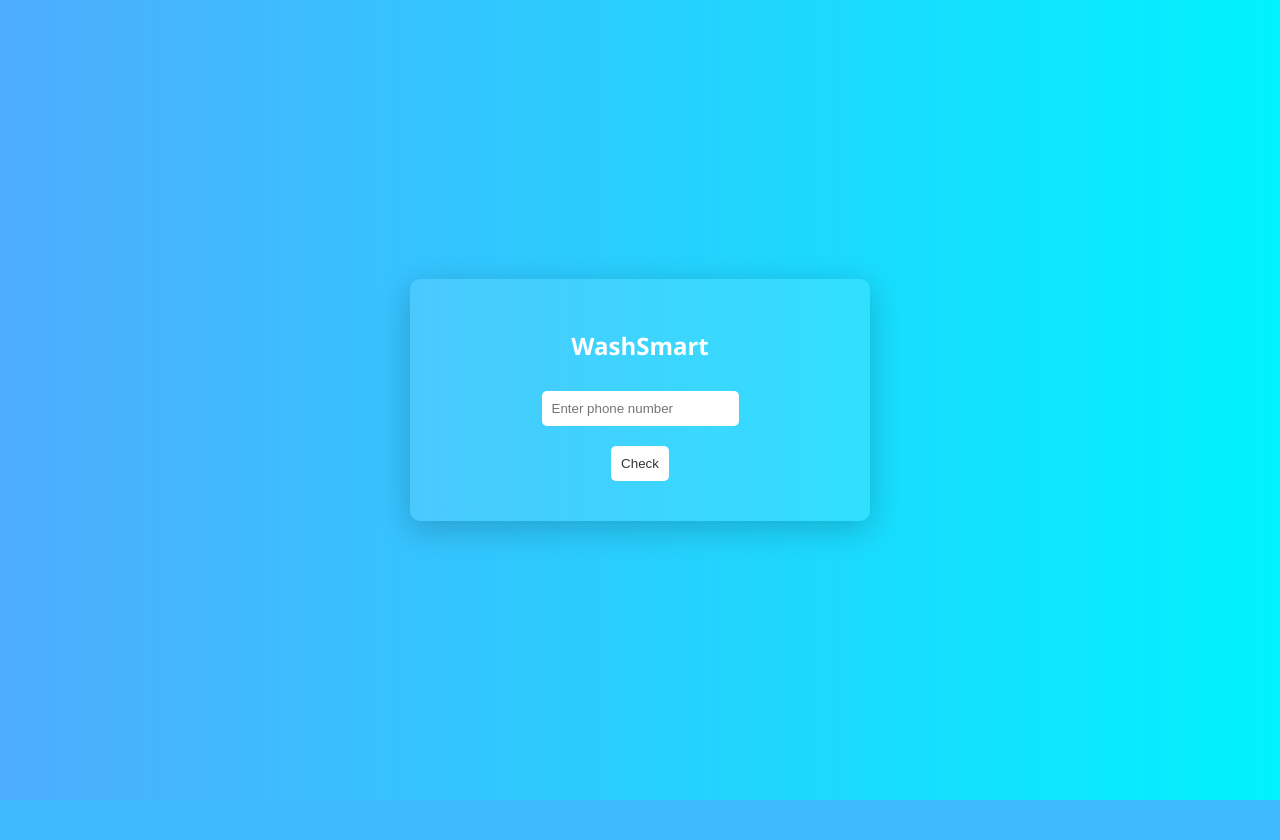
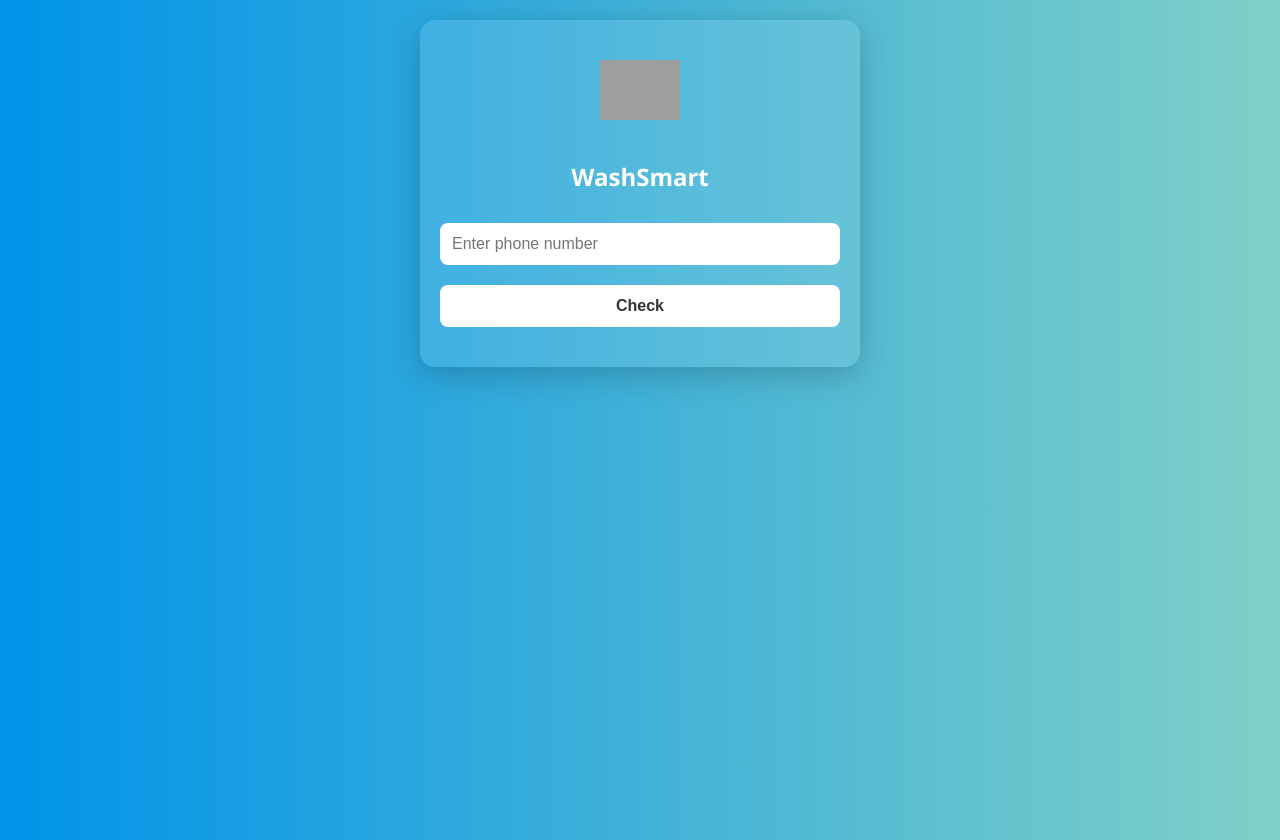
Before and after one commit to mandeepkrgayan-lab/washingUsingPython, a Flask app: page / in a window 1280 px wide. Before the commit the page ends 800 px from the top, so only its background shows below. Run offline with Flask 3, Linux system fonts and the light colour scheme; some libraries are stand-ins or nearby versions; grey boxes are pictures that could not be loaded.

Commit message:
Update index.html

```diff
--- a/templates/index.html
+++ b/templates/index.html
@@ -5,40 +5,63 @@
   <title>WashSmart</title>
   <meta name="viewport" content="width=device-width, initial-scale=1">
   <style>
+    :root {
+      --primary-color: #0093E9;
+      --secondary-color: #80D0C7;
+      --text-color: #ffffff;
+      --card-bg: rgba(255, 255, 255, 0.1);
+    }
+
     body {
       font-family: 'Segoe UI', sans-serif;
-      background: linear-gradient(to right, #4facfe, #00f2fe);
-      color: #fff;
+      background: linear-gradient(to right, var(--primary-color), var(--secondary-color));
+      color: var(--text-color);
+      margin: 0;
+      padding: 20px;
       display: flex;
       flex-direction: column;
       align-items: center;
-      justify-content: center;
-      height: 100vh;
-      margin: 0;
+      justify-content: flex-start;
+      min-height: 100vh;
     }
+
     #container {
-      background: rgba(255, 255, 255, 0.1);
-      padding: 30px;
-      border-radius: 10px;
+      background: var(--card-bg);
+      padding: 30px 20px;
+      border-radius: 15px;
       text-align: center;
       box-shadow: 0 8px 32px rgba(0, 0, 0, 0.2);
       max-width: 400px;
       width: 100%;
     }
+
+    h2 {
+      margin-top: 15px;
+    }
+
     input, button {
-      padding: 10px;
-      border-radius: 5px;
+      padding: 12px;
+      font-size: 16px;
+      border-radius: 8px;
       border: none;
-      margin: 10px;
+      margin: 10px 0;
+      width: 100%;
+      max-width: 100%;
+      box-sizing: border-box;
     }
+
     button {
-      background: #fff;
+      background: #ffffff;
       color: #333;
+      font-weight: bold;
       cursor: pointer;
+      transition: background 0.3s;
     }
+
     button:hover {
-      background: #ddd;
+      background: #eeeeee;
     }
+
     .loader {
       border: 4px solid #f3f3f3;
       border-top: 4px solid #fff;
@@ -46,20 +69,32 @@
       width: 30px;
       height: 30px;
       animation: spin 1s linear infinite;
-      margin: auto;
+      margin: 10px auto;
       display: none;
     }
+
     @keyframes spin {
       0% { transform: rotate(0deg); }
       100% { transform: rotate(360deg); }
+    }
+
+    .logo {
+      width: 80px;
+      height: 80px;
+      object-fit: contain;
+      margin-bottom: 10px;
+    }
+
+    .subscription-buttons button {
+      margin: 5px 0;
     }
   </style>
 </head>
 <body>
   <div id="container">
+    <img src="https://cdn-icons-png.flaticon.com/512/1046/1046784.png" alt="Washing Machine Logo" class="logo">
     <h2>WashSmart</h2>
     <input type="text" id="phone" placeholder="Enter phone number" />
-    <br>
     <button onclick="check()">Check</button>
     <div class="loader" id="loader"></div>
     <div id="result"></div>
@@ -83,9 +118,11 @@
           result.innerHTML = data.message;
           if (data.action === 'pay') {
             result.innerHTML += `
-              <br><button onclick="pay('${phone}', 79, 1)">Daily - ₹79</button>
-              <button onclick="pay('${phone}', 119, 7)">Weekly - ₹119</button>
-              <button onclick="pay('${phone}', 199, 30)">Monthly - ₹199</button>
+              <div class="subscription-buttons">
+                <button onclick="pay('${phone}', 79, 1)">Daily - ₹79</button>
+                <button onclick="pay('${phone}', 119, 7)">Weekly - ₹119</button>
+                <button onclick="pay('${phone}', 199, 30)">Monthly - ₹199</button>
+              </div>
             `;
           }
         });
```
